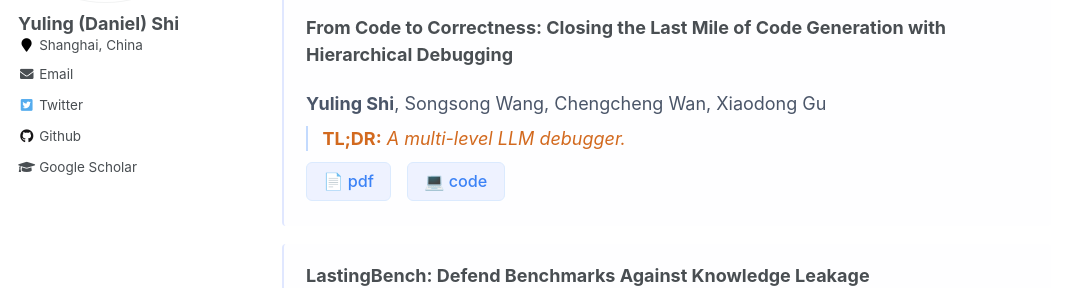
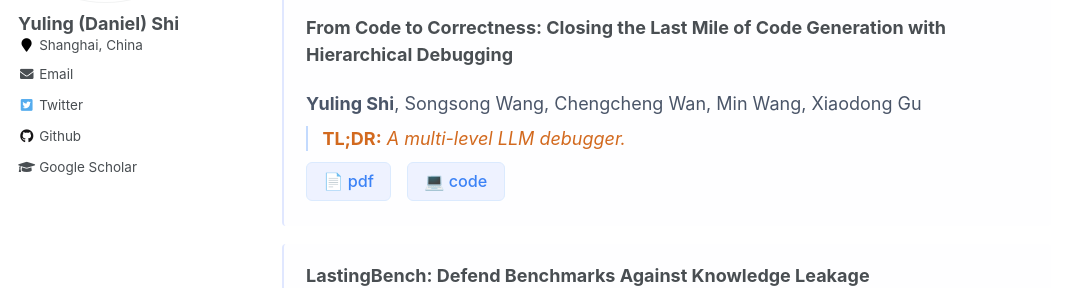
Before and after one commit to YerbaSite/YerbaSite.github.io, a Jekyll site: the page built from _pages/about.md, in a window 1280 px wide and 900 px high, scrolled down 420 px. Shown: the part 167-455 px from the top of the window, without its empty margins (0-1072 px from the left). Built offline with Jekyll 4.4.1, drawn with Linux system fonts in a browser that asks for light colours.

Commit message:
update author list

```diff
--- a/_pages/about.md
+++ b/_pages/about.md
@@ -23,7 +23,7 @@ We have multiple potential projects available with abundant computing resources!
 
 <div class="paper-item">
   <p><strong>From Code to Correctness: Closing the Last Mile of Code Generation with Hierarchical Debugging</strong></p>
-  <p class="authors"><strong>Yuling Shi</strong>, Songsong Wang, Chengcheng Wan, Xiaodong Gu</p>
+  <p class="authors"><strong>Yuling Shi</strong>, Songsong Wang, Chengcheng Wan, Min Wang, Xiaodong Gu</p>
   <p class="description"><span style="color: #D2691E;"><strong>TL;DR:</strong> <em>A multi-level LLM debugger.</em></span></p>
   <p class="links">
     <a href="https://arxiv.org/abs/2410.01215" target="_blank">📄 pdf</a>
```
